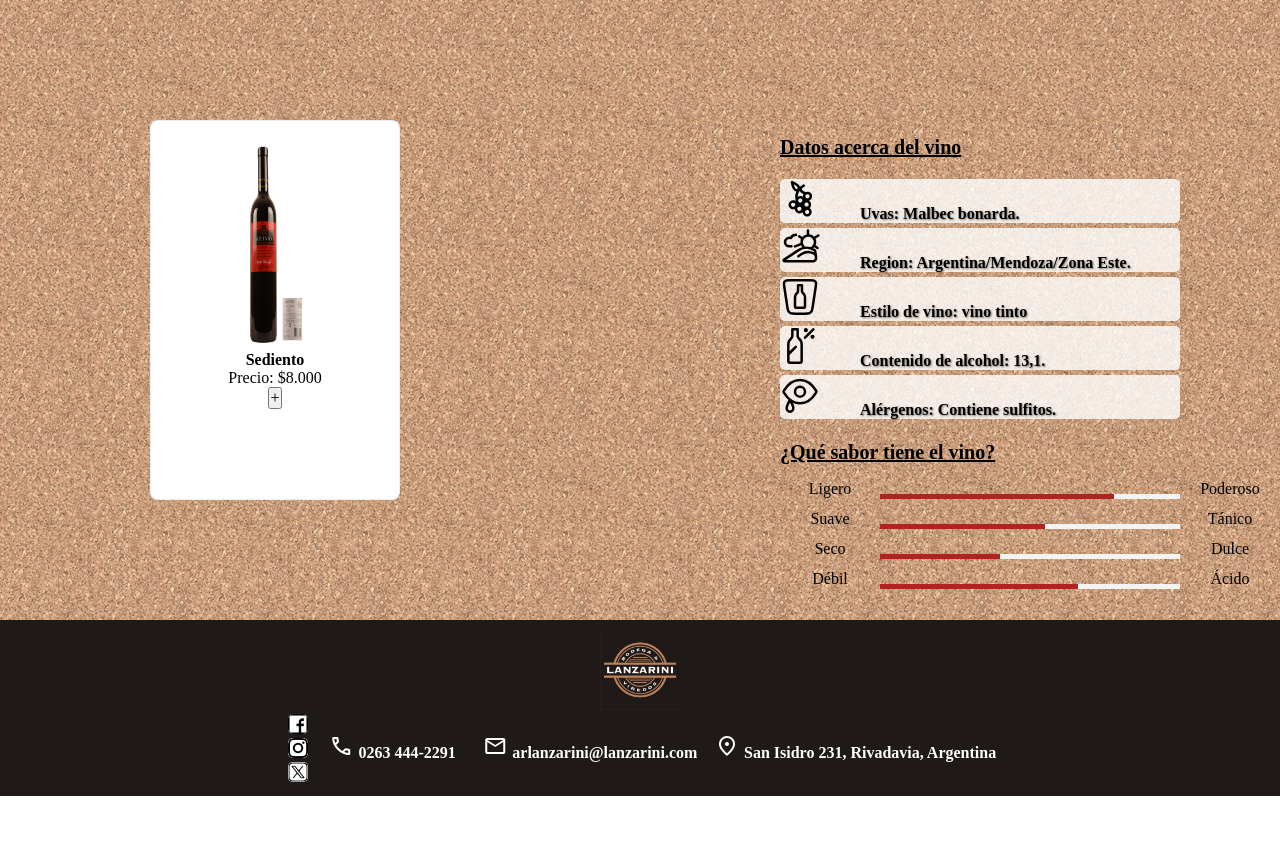
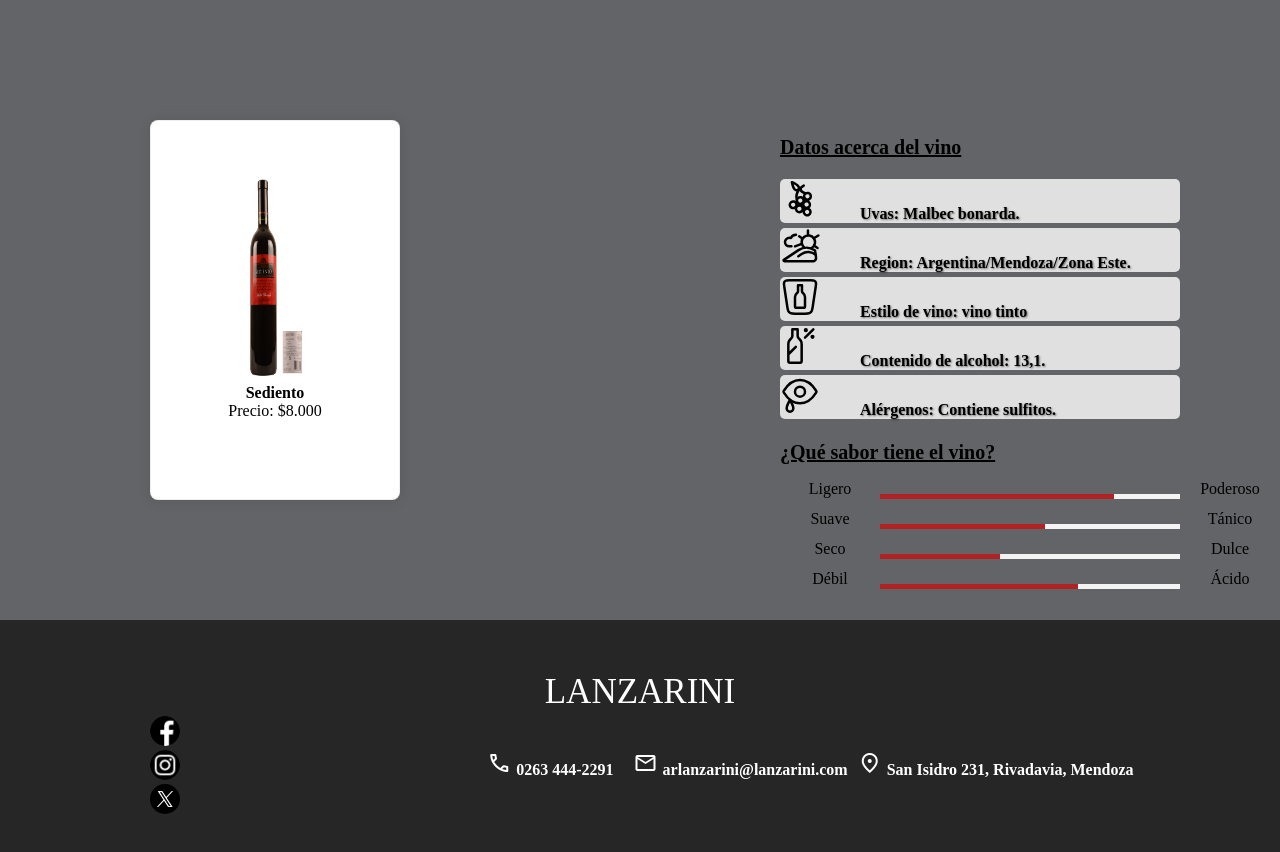
Before and after one commit to ivangeorgel/ProyectoTeclab, a plain HTML site: page index.html in a window 1280 px wide. Shown: the part 1320-2172 px from the top of the page. Before the commit the page ends 2116 px from the top, so only its background shows below. Drawn offline with nearby package versions, Linux system fonts and the light colour scheme; files whose address does not match are found by name.

Commit message:
Footer de index arreglado

```diff
--- a/css/styles.css
+++ b/css/styles.css
@@ -125,6 +125,8 @@
   color: white;
   position: relative;
 }
+
+/* Lineas del titulo */
 
 .Titulo::before,
 .Titulo::after {
@@ -356,7 +358,11 @@
 }
 
 body.Vinos {
-  background-image: url('/images/patronDeCorcho.webp');
+  /* background-image: url('/images/patronDeCorcho.webp'); */
+  /* background-color: #fff; */
+  /* background-color: #EFEFEF; */
+  background-color: #626467;
+
 }
 
 body.cart-body {
@@ -367,8 +373,9 @@
 /* Footer */
 .footer {
 
-  /* height: 15rem; */
-  background-color: rgba(31, 26, 23, 255);
+  height: 25rem;
+  /* background-color: rgba(31, 26, 23, 255); */
+  background-color: #272626;
   font-size: 1.6rem;
   display: flex;
   flex-direction: column;
@@ -376,21 +383,28 @@
   align-items: center;
   padding: 1rem 0;
 }
-
+.Titulo-footer {
+  font-size: 3.5rem;
+  color: white;
+}
 .footer-content {
   display: flex;
   justify-content: space-around;
   align-items: center;
-  width: 60rem;
+  /* width: 60rem; */
   color: white;
-  width: 72rem;
-  /* margin-left: 10rem; */
+  width: 100%;
+
 
 }
 
-figure {
-  float: left;
+.footer-info {
+  display: flex;
+  flex-direction: row;
 }
+/* figure {
+  margin-right: 20rem;
+} */
 
 .footer-content h1,
 .footer-content h2 {
@@ -415,24 +429,23 @@
 
 .iconFooter {
 
-  display: flex;
-  justify-content: start;
+
 }
 
 /* Iconos de la barra de navegacion */
 .iconos2 {
   display: flex;
   flex-direction: row;
-  background-color: white;
-  border-radius: 0.5rem;
-  width: 2rem;
-  height: 2rem;
+  border-radius: 3rem;
+  width: 3rem;
+  height: 3rem;
   margin: 0.4rem;
 
   /* position: relative;
   top: 10rem;
   left: 8rem;
    */
+
 }
 
 
@@ -491,7 +504,7 @@
 }
 
 .card {
-  /* box-shadow: 0.5rem 2rem 2rem grey; */
+
   border: 1px solid rgba(211, 211, 211, 0.384);
   border-radius: 0.8rem;
   height: 38rem;
@@ -503,6 +516,23 @@
   display: flex;
   align-items: center;
   flex-direction: column;
+
+
+  position: relative;
+
+  box-shadow: 0px 1px 13px rgba(0,0,0,0.1);
+  cursor: pointer;
+  transition: all 120ms;
+  display: flex;
+  flex-direction: column;
+  align-items: center;
+  justify-content: center;
+  background: #fff;
+  padding: 0.5em;
+  padding-bottom: 3.4em;
+
+
+
 }
 
 .card:hover {
@@ -591,6 +621,56 @@
 .cart-item p:last-of-type {
   font-style: italic;
   color: black;
+}
+
+
+
+/* .card {
+  position: relative;
+  width: 11.875em;
+  height: 16.5em;
+  box-shadow: 0px 1px 13px rgba(0,0,0,0.1);
+  cursor: pointer;
+  transition: all 120ms;
+  display: flex;
+  flex-direction: column;
+  align-items: center;
+  justify-content: center;
+  background: #fff;
+  padding: 0.5em;
+  padding-bottom: 3.4em;
+} */
+
+
+
+.add-to-cart {
+  position: absolute;
+  bottom: 0;
+  left: 50%;
+  transform: translateX(-50%);
+  background: #00AC7C;
+  color: #fff;
+  border: none;
+  padding: 0.5em 1em;
+  font-weight: 600;
+  text-transform: uppercase;
+  opacity: 0;
+  transition: opacity 80ms, bottom 80ms;
+  cursor: pointer;
+}
+
+.card:hover .add-to-cart {
+  bottom: 0.5em;
+  opacity: 1;
+}
+
+.card:active {
+  transform: scale(0.98);
+}
+
+.card:active .add-to-cart {
+  content: "Added !";
+  background: #008C5C;
 }
 
 
@@ -791,7 +871,7 @@
 }
 
 .thumbnail:hover {
-  border: 2px solid rgb(148, 100, 76);
+  border: 2px solid rgba(31, 26, 23, 255);
 }
 
 .thumbnail.scale-up {
--- a/index.html
+++ b/index.html
@@ -6,7 +6,8 @@
     <meta name="viewport" content="width=device-width, initial-scale=1.0">
     <meta name="description" content="Esta pagina mostrara la web de la bodega Lanzarini" />
     <meta name="robots" content="index,follow" />
-    <link rel="stylesheet" href="https://fonts.googleapis.com/css2?family=Material+Symbols+Outlined:opsz,wght,FILL,GRAD@20..48,100..700,0..1,-50..200" />
+    <link rel="stylesheet"
+        href="https://fonts.googleapis.com/css2?family=Material+Symbols+Outlined:opsz,wght,FILL,GRAD@20..48,100..700,0..1,-50..200" />
     <link rel="stylesheet" href="./css/styles.css">
     <link rel="icon" href="./images/Logo.jpg" type="image/png">
 
@@ -362,7 +363,7 @@
                 <p>Precio: $7.000</p>
                 <!-- <p>Descripción:ffff</p> -->
 
-                <button class="add-to-cart" data-id="1">+</button>
+                <button class="add-to-cart" data-id="1">Agregar al carrito</button>
             </div>
 
             <!-- Montecepas----------------------- -->
@@ -371,7 +372,7 @@
                 <h3>Montecepas</h3>
                 <p>Precio: $6.800</p>
                 <!-- <p>Descripción: Lorem ipsum dolor sit amet, consectetur adipiscing elit.</p> -->
-                <button class="add-to-cart" data-id="2">+</button>
+                <button class="add-to-cart" data-id="2">Agregar al carrito</button>
             </div>
             <!-- Sediento -->
             <div class="card">
@@ -379,7 +380,7 @@
                 <h3>Sediento</h3>
                 <p>Precio: $8.000</p>
                 <!-- <p>Descripción: Lorem ipsum dolor sit amet, consectetur adipiscing elit.</p> -->
-                <button class="add-to-cart" data-id="3">+</button>
+                <button class="add-to-cart" data-id="3">Agregar al carrito</button>
             </div>
 
         </div>
@@ -396,24 +397,32 @@
 
 
 
-        <div class="contenedorImgFooter">
+        <!-- <div class="contenedorImgFooter">
             <img src="./images/Logo.jpg" alt="" class="imagenFooter">
-        </div>
+        </div> -->
+        <div class="Titulo-footer">LANZARINI</div>
         <div class="footer-content">
+
             <div class="iconFooter">
                 <figure>
-            <a href="https://www.facebook.com/bodegalanzarini?locale=es_LA"><img src="./icons/Facebook.png"
-                    alt="Facebook" class="iconos2"></a>
-            <a href="https://www.instagram.com/bodegalanzarini/"><img src="./icons/instagram.png" alt="Instagram"
-                    class="iconos2"></a>
-            <a href="https://x.com/BodegaLanzarini?t=5YaHzGkBzKN4i7UpdHktNw&s=08 "><img src="./icons/x.png" alt="x"
-                    class="iconos2"> </a>
+                    <a href="https://www.facebook.com/bodegalanzarini?locale=es_LA"><img
+                            src="./icons/facebook-blanco.png" alt="Facebook" class="iconos2"></a>
+                    <a href="https://www.instagram.com/bodegalanzarini/"><img src="./icons/instagram blanco.png"
+                            alt="Instagram" class="iconos2"></a>
+                    <a href="https://x.com/BodegaLanzarini?t=5YaHzGkBzKN4i7UpdHktNw&s=08 "><img
+                            src="./icons/x-blanco2.jpg" alt="x" class="iconos2"> </a>
                 </figure>
             </div>
 
+            <div class="footer-info">
+
                 <h1><span class="material-symbols-outlined">call</span>0263 444-2291</h1>
                 <h2><span class="material-symbols-outlined">mail</span>arlanzarini@lanzarini.com</h2>
-            <h3><span class="material-symbols-outlined">location_on</span>San Isidro 231, Rivadavia, Argentina</h3>
+                <h3><span class="material-symbols-outlined">location_on</span>San Isidro 231, Rivadavia, Mendoza</h3>
+            </div>
+        </div>
+
+
         </div>
     </footer>
 </body>
```
Lines whose indentation alone changed are shown as unchanged.
